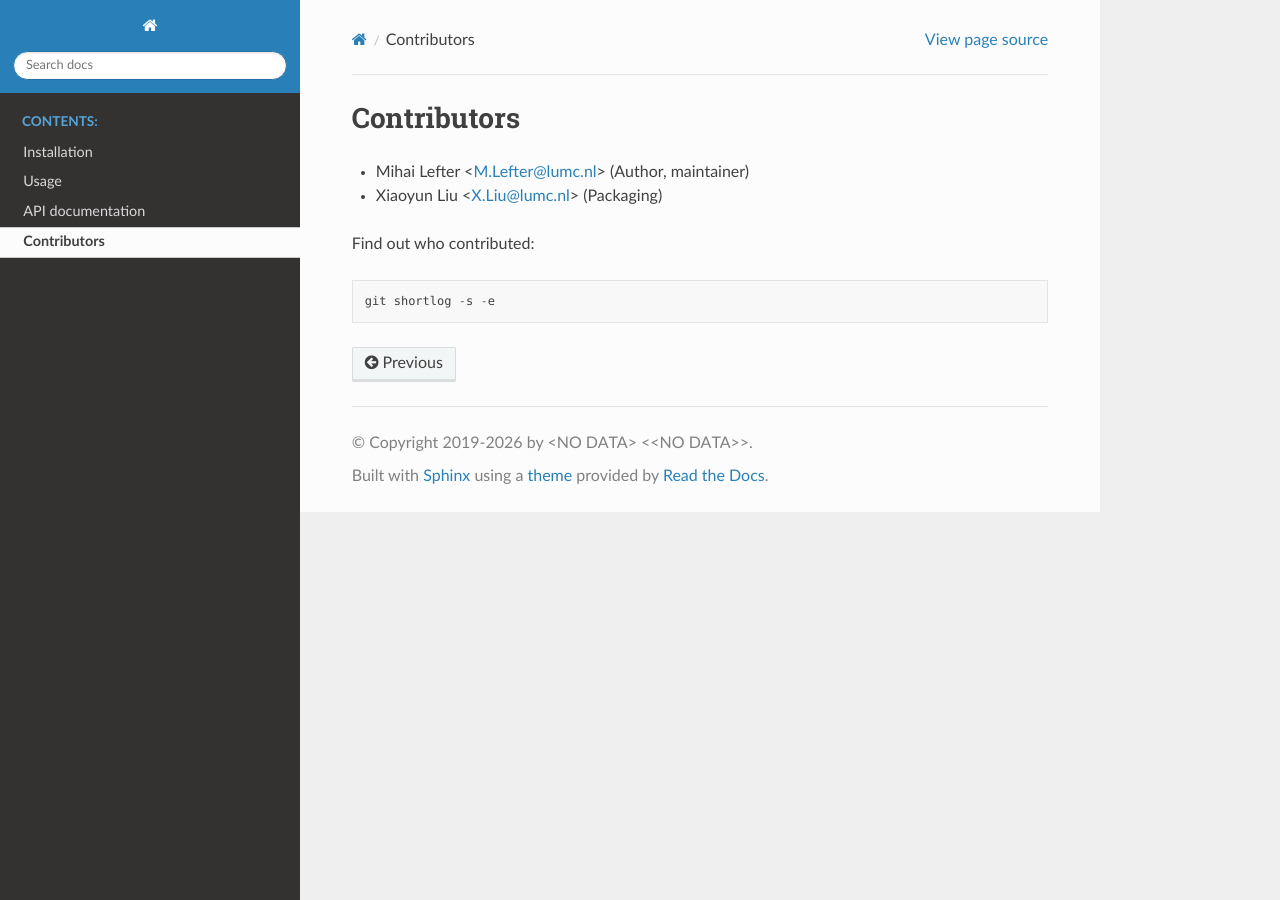
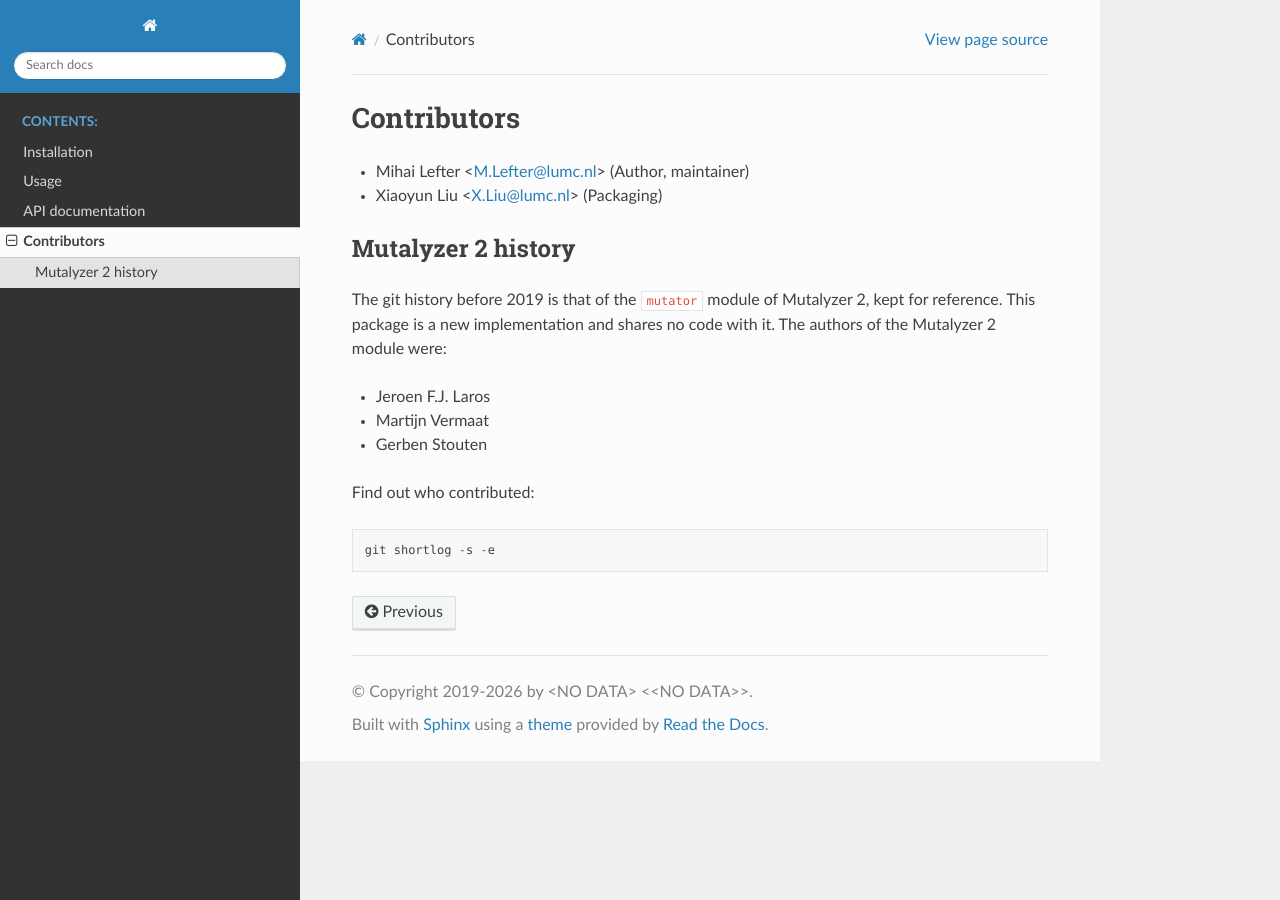
Before and after one commit to mutalyzer/mutator, a Sphinx documentation site: the page built from docs/credits.rst, in a window 1280 px wide. Built offline with Sphinx 7.4.7 and the Read the Docs theme 3.1.0, drawn with Linux system fonts in a browser that asks for light colours.

Commit message:
Credit the Mutalyzer 2 mutator module authors in the docs

```diff
--- a/docs/credits.rst
+++ b/docs/credits.rst
@@ -5,6 +5,18 @@ Contributors
 - Xiaoyun Liu <X.Liu@lumc.nl> (Packaging)
 
 
+Mutalyzer 2 history
+-------------------
+
+The git history before 2019 is that of the ``mutator`` module of
+Mutalyzer 2, kept for reference. This package is a new implementation
+and shares no code with it. The authors of the Mutalyzer 2 module were:
+
+- Jeroen F.J. Laros
+- Martijn Vermaat
+- Gerben Stouten
+
+
 Find out who contributed:
 
 ::
```
